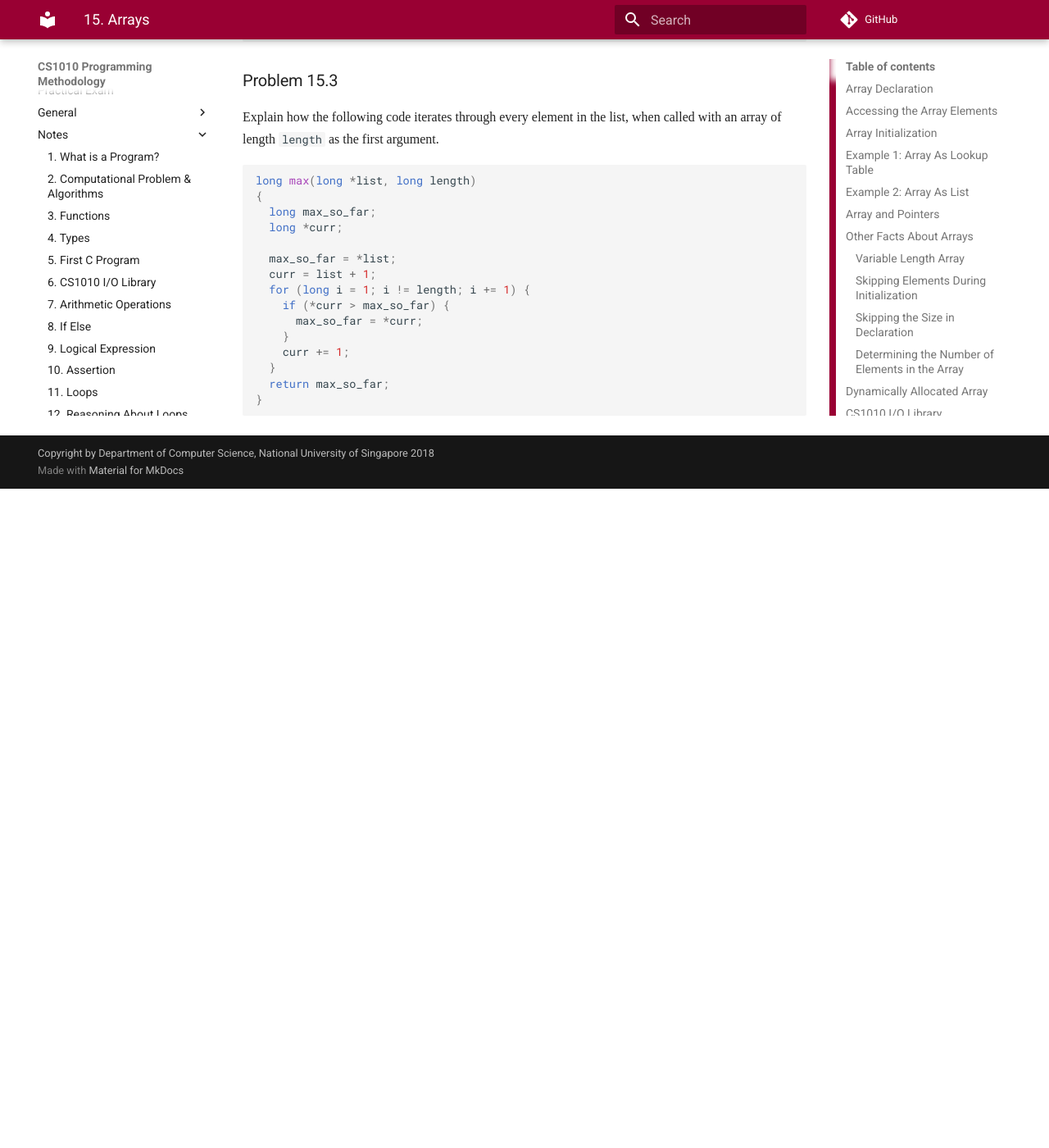
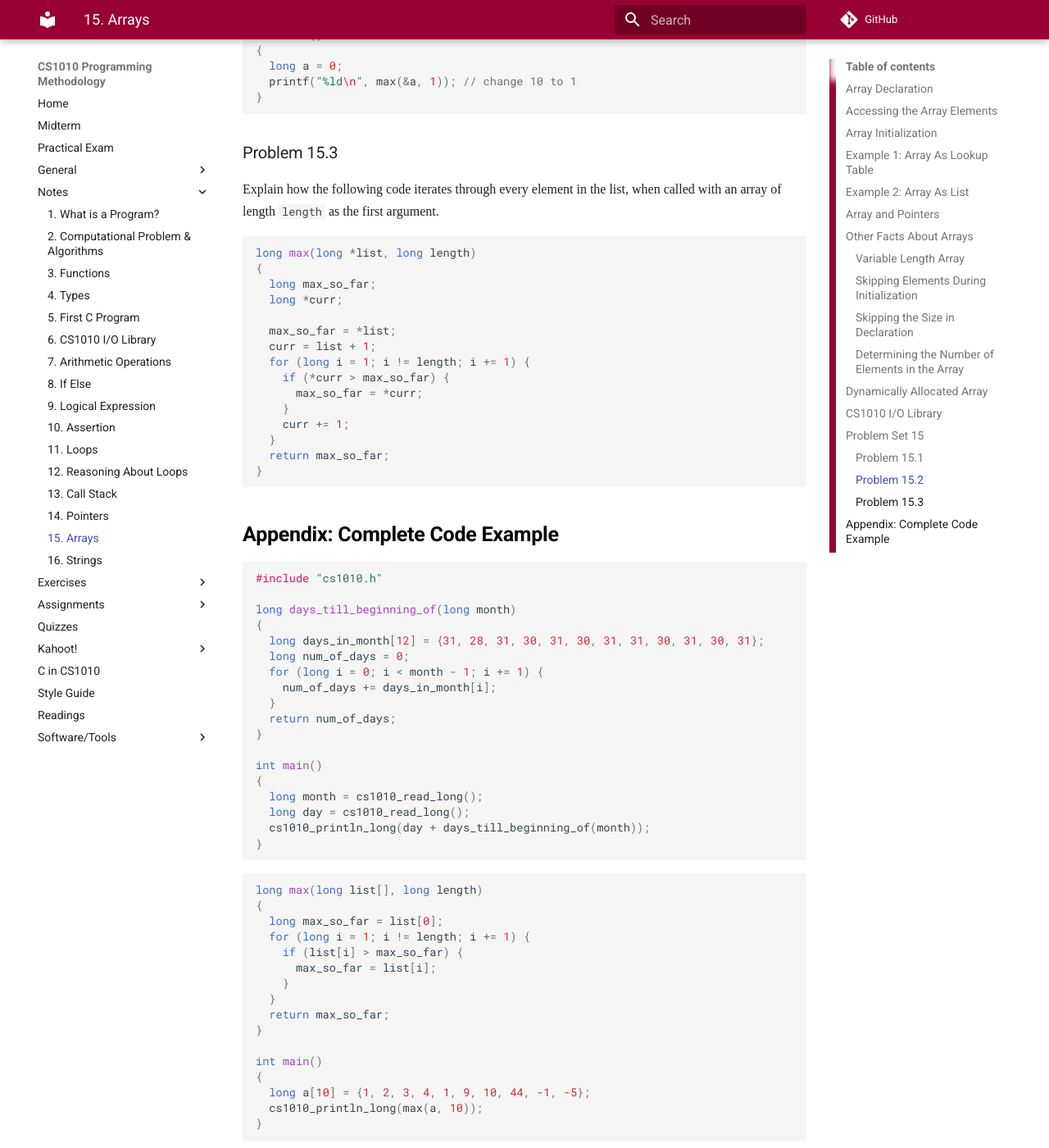
Before and after one commit to LL-Pengfei/CS1010-AY1819S1-Personal, an MkDocs documentation site: the page built from docs/15-array.md, in a window 1280 px wide and 1400 px high, scrolled down 8110 px. Shown: the whole window at 82% size. Built offline with MkDocs 1.6.1 and Material for MkDocs 9.7.7, drawn with Linux system fonts in a browser that asks for light colours; nearby versions of some CDN libraries; some web fonts are replaced; formulas are drawn with MathJax 3; comment, search, counter and statistics services are not loaded; old or Windows-style settings are respelled for this version of MkDocs; before the commit the page ends 8706 px from its top, so only the background shows below that; some of the changed text lies outside the part shown.

Commit message:
Add complete code example and fix typo

````diff
--- a/docs/15-array.md
+++ b/docs/15-array.md
@@ -125,6 +125,8 @@
 }
 ```
 
+{++Please see the [Appendix](#appendix) for the complete code++}
+
 Note that, in the type of the array passed into the function above, we only need to use `[]` without specifying the length.  It is also almost always necessary to pass in the number of elements in the array together with the array so that we know how many elements are there to process.  To understand why, we have to understand something called _array decay_.
 
 ## Array and Pointers
@@ -227,8 +229,10 @@
 If we have a large array, and we want most of it to be initialized to 0, and only some non-zero, we can use _element designators_, putting the index of the element we want to initialize to non-zero in square brackets `[` and `]`.
 
 ```C
-long vector[100] = {1, [5] = 2, 3, [100] = -1};
+long vector[100] = {1, [5] = 2, 3, [99] = -1};
 ```
+
+{++An earlier version of this note has a typo, initializing `[100] = -1` instead.++}
 
 This statement initializes `vector[0]` to 1, `vector[5]` to 2, `vector[6]` to 3, and `vector[99]` to -1.  The rest of the elements will be 0.
 
@@ -340,3 +344,45 @@
   return max_so_far;
 }
 ```
+
+## Appendix: Complete Code Example
+
+```C
+#include "cs1010.h"
+
+long days_till_beginning_of(long month)
+{
+  long days_in_month[12] = {31, 28, 31, 30, 31, 30, 31, 31, 30, 31, 30, 31};
+  long num_of_days = 0;
+  for (long i = 0; i < month - 1; i += 1) {
+    num_of_days += days_in_month[i];
+  }
+  return num_of_days;
+}
+
+int main()
+{
+  long month = cs1010_read_long();
+  long day = cs1010_read_long();
+  cs1010_println_long(day + days_till_beginning_of(month));
+}
+```
+
+```C
+long max(long list[], long length)
+{
+  long max_so_far = list[0];
+  for (long i = 1; i != length; i += 1) {
+    if (list[i] > max_so_far) {
+      max_so_far = list[i];
+    }
+  }
+  return max_so_far;
+}
+
+int main()
+{
+  long a[10] = {1, 2, 3, 4, 1, 9, 10, 44, -1, -5};
+  cs1010_println_long(max(a, 10));
+}
+```
````
